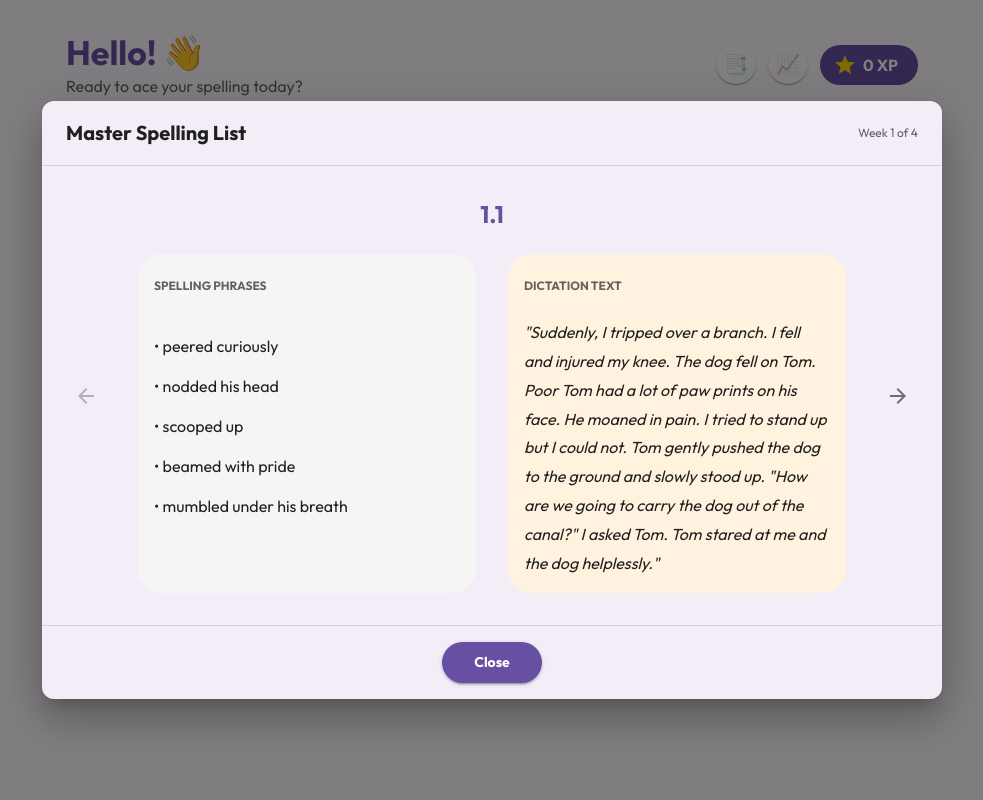
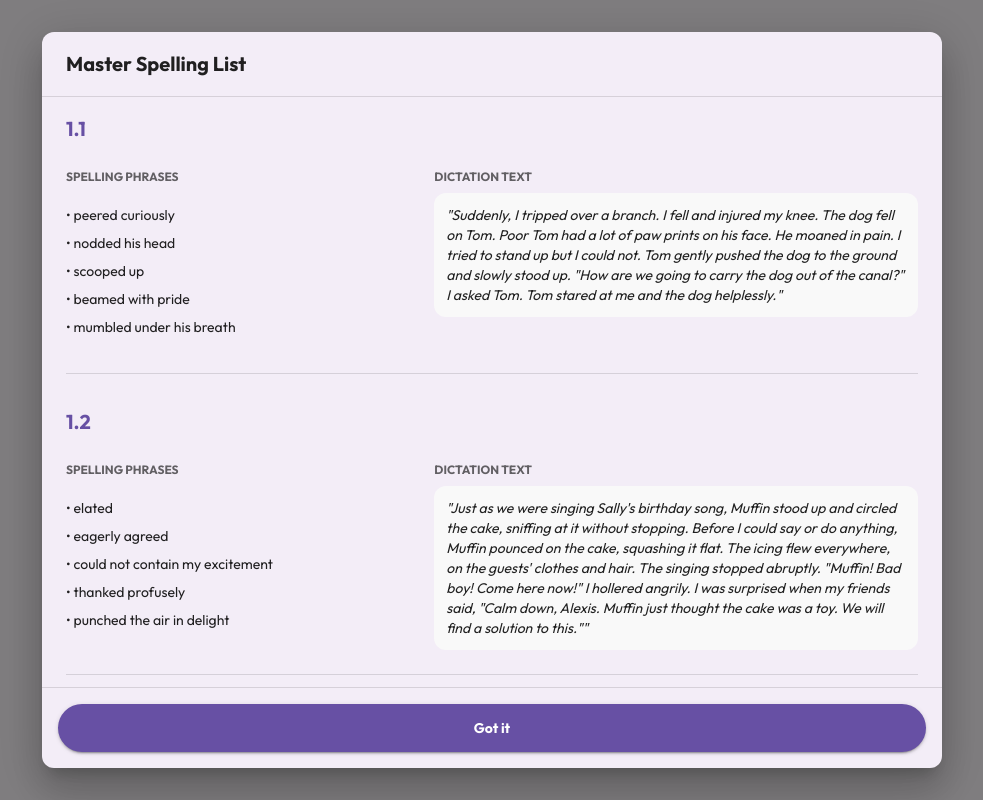
Before and after one commit to njytim-cyber/p4f-simple-spelling-app, a React (Vite) app: page / in a window 1280 px wide. Both pictures are taken after a click on the button "Spelling Lists". Shown: the whole page, without its empty margins (148-1131 px from the left). Built offline with nearby package versions, Linux system fonts and the light colour scheme.

Commit message:
refactor: revert carousel view to vertical list

```diff
--- a/src/components/Dashboard.tsx
+++ b/src/components/Dashboard.tsx
@@ -23,7 +23,6 @@ import {
     CheckCircle,
     RadioButtonUnchecked,
     Sync,
-    ArrowBack,
 } from '@mui/icons-material';
 import { Exercise, ScoreRecord, ExerciseType, EXERCISES } from '../data/exercises';
 import { motion } from 'framer-motion';
@@ -36,7 +35,6 @@ interface DashboardProps {
 const Dashboard: React.FC<DashboardProps> = ({ onSelect, history }) => {
     const [openHistory, setOpenHistory] = useState(false);
     const [openSpellingList, setOpenSpellingList] = useState(false);
-    const [currentReferenceIndex, setCurrentReferenceIndex] = useState(0);
     const getTotalXP = () => history.reduce((acc, curr) => acc + (curr.score * 10), 0);
 
     const getBestScore = (exerciseId: string, type: ExerciseType) => {
@@ -165,75 +163,44 @@ const Dashboard: React.FC<DashboardProps> = ({ onSelect, history }) => {
 
             {/* Spelling List Dialog */}
             <Dialog open={openSpellingList} onClose={() => setOpenSpellingList(false)} fullWidth maxWidth="md">
-                <DialogTitle sx={{ fontWeight: '800', display: 'flex', justifyContent: 'space-between', alignItems: 'center' }}>
-                    Master Spelling List
-                    <Typography variant="caption" color="text.secondary">
-                        Week {currentReferenceIndex + 1} of {EXERCISES.length}
-                    </Typography>
-                </DialogTitle>
-                <DialogContent dividers sx={{ minHeight: 400, display: 'flex', flexDirection: 'column' }}>
-                    <Box sx={{ flexGrow: 1, display: 'flex', alignItems: 'center', justifyContent: 'center' }}>
-                        <IconButton
-                            onClick={() => setCurrentReferenceIndex(prev => Math.max(0, prev - 1))}
-                            disabled={currentReferenceIndex === 0}
-                            sx={{ mr: 2 }}
-                        >
-                            <ArrowBack />
-                        </IconButton>
-
-                        <motion.div
-                            key={currentReferenceIndex}
-                            initial={{ opacity: 0, x: 20 }}
-                            animate={{ opacity: 1, x: 0 }}
-                            exit={{ opacity: 0, x: -20 }}
-                            transition={{ duration: 0.2 }}
-                            style={{ flexGrow: 1 }}
-                        >
-                            <Box sx={{ p: 2 }}>
-                                <Typography variant="h5" color="primary" sx={{ fontWeight: 'bold', mb: 3, textAlign: 'center' }}>
-                                    {EXERCISES[currentReferenceIndex].title}
+                <DialogTitle sx={{ fontWeight: '800' }}>Master Spelling List</DialogTitle>
+                <DialogContent dividers>
+                    <List disablePadding>
+                        {EXERCISES.map((ex, i) => (
+                            <Box key={ex.id} sx={{ mb: i < EXERCISES.length - 1 ? 4 : 0 }}>
+                                <Typography variant="h6" color="primary" sx={{ fontWeight: 'bold', mb: 2 }}>
+                                    {ex.title}
                                 </Typography>
                                 <Grid container spacing={4}>
-                                    <Grid item xs={12} md={6}>
-                                        <Paper elevation={0} sx={{ p: 2, bgcolor: '#f5f5f5', borderRadius: 2, height: '100%' }}>
-                                            <Typography variant="overline" color="text.secondary" sx={{ fontWeight: 'bold', display: 'block', mb: 2 }}>
+                                    <Grid item xs={12} md={5}>
+                                        <Typography variant="overline" color="text.secondary" sx={{ fontWeight: 'bold' }}>
                                             Spelling Phrases
                                         </Typography>
                                         <List dense>
-                                                {EXERCISES[currentReferenceIndex].spelling.map((item) => (
-                                                    <ListItem key={item.id} sx={{ px: 0, py: 1 }}>
-                                                        <Typography variant="body1" fontWeight="500">• {item.phrase}</Typography>
+                                            {ex.spelling.map((item) => (
+                                                <ListItem key={item.id} sx={{ px: 0, py: 0.5 }}>
+                                                    <Typography variant="body2">• {item.phrase}</Typography>
                                                 </ListItem>
                                             ))}
                                         </List>
-                                        </Paper>
                                     </Grid>
-                                    <Grid item xs={12} md={6}>
-                                        <Paper elevation={0} sx={{ p: 2, bgcolor: '#fff3e0', borderRadius: 2, height: '100%' }}>
-                                            <Typography variant="overline" color="text.secondary" sx={{ fontWeight: 'bold', display: 'block', mb: 2 }}>
+                                    <Grid item xs={12} md={7}>
+                                        <Typography variant="overline" color="text.secondary" sx={{ fontWeight: 'bold' }}>
                                             Dictation Text
                                         </Typography>
-                                            <Typography variant="body1" sx={{ lineHeight: 1.8, fontStyle: 'italic' }}>
-                                                "{EXERCISES[currentReferenceIndex].dictation}"
+                                        <Typography variant="body2" sx={{ fontStyle: 'italic', bgcolor: '#f9f9f9', p: 1.5, borderRadius: 1 }}>
+                                            "{ex.dictation}"
                                         </Typography>
-                                        </Paper>
                                     </Grid>
                                 </Grid>
+                                {i < EXERCISES.length - 1 && <Divider sx={{ mt: 3 }} />}
                             </Box>
-                        </motion.div>
-
-                        <IconButton
-                            onClick={() => setCurrentReferenceIndex(prev => Math.min(EXERCISES.length - 1, prev + 1))}
-                            disabled={currentReferenceIndex === EXERCISES.length - 1}
-                            sx={{ ml: 2, transform: 'rotate(180deg)' }}
-                        >
-                            <ArrowBack />
-                        </IconButton>
-                    </Box>
+                        ))}
+                    </List>
                 </DialogContent>
-                <DialogActions sx={{ p: 2, justifyContent: 'center' }}>
-                    <Button onClick={() => setOpenSpellingList(false)} variant="contained" sx={{ borderRadius: 2, py: 1, px: 4 }}>
-                        Close
+                <DialogActions sx={{ p: 2 }}>
+                    <Button onClick={() => setOpenSpellingList(false)} fullWidth variant="contained" sx={{ borderRadius: 2, py: 1.5 }}>
+                        Got it
                     </Button>
                 </DialogActions>
             </Dialog>
```
Lines whose indentation alone changed are shown as unchanged.
